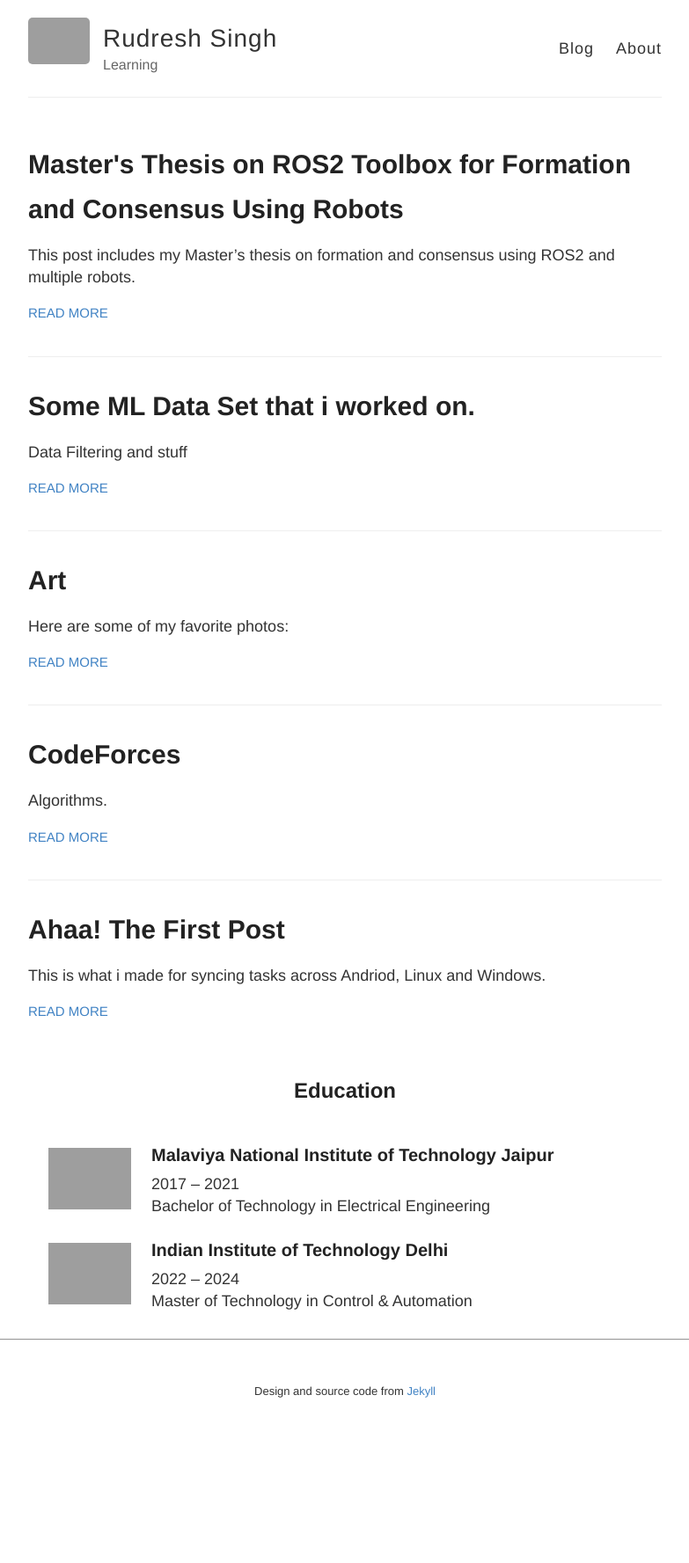
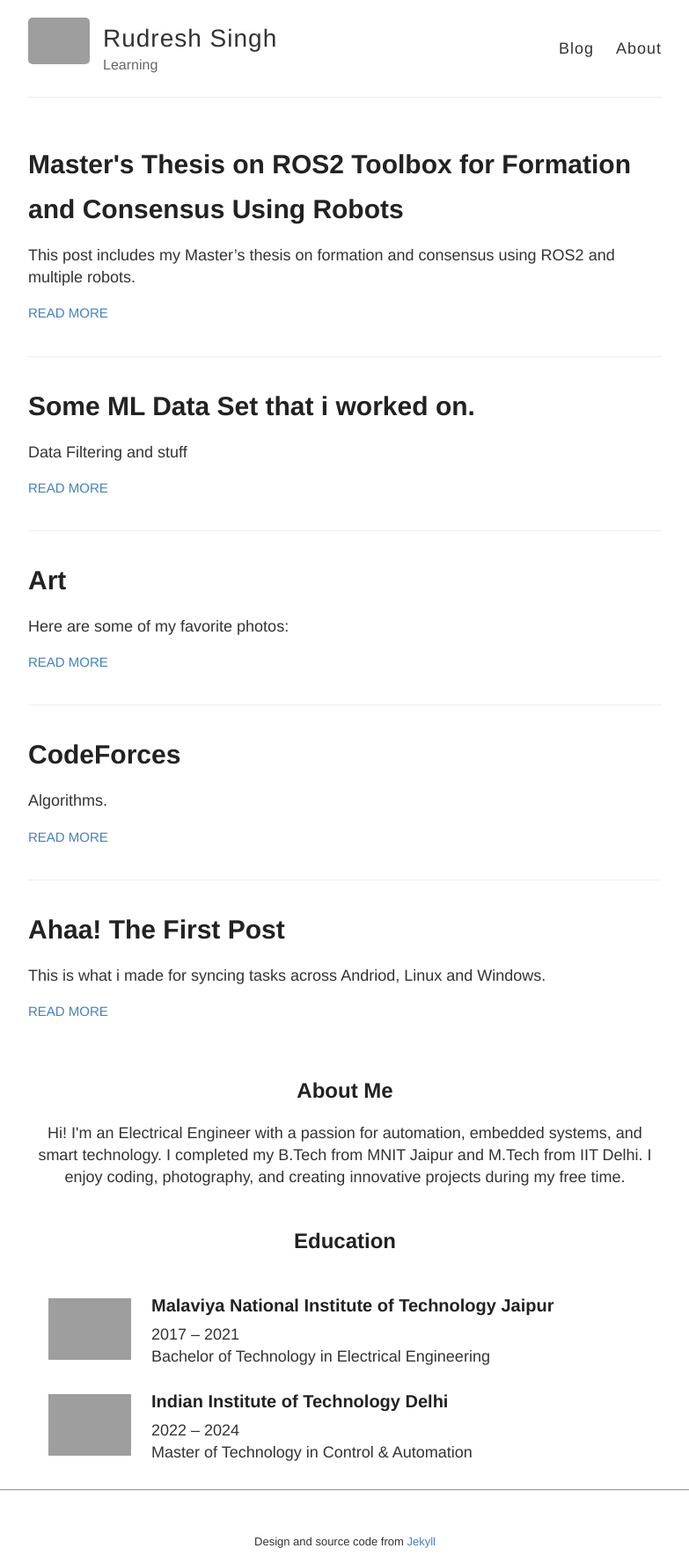
Before and after one commit to Ruudddiiii/ruudddiiii.github.io, a Jekyll site: the page built from index.html, in a window 1280 px wide, cut to the strip 0-1777 px from the top of the page. Shown: the whole strip at 88% size, without its empty margins (248-1031 px from the left). Built offline with Jekyll 4.4.1, drawn with Linux system fonts in a browser that asks for light colours; before the commit the page ends 1606 px from its top, so only the background shows below that; grey boxes are pictures that could not be loaded.

Commit message:
Update default.html

```diff
--- a/_layouts/default.html
+++ b/_layouts/default.html
@@ -40,6 +40,15 @@
       <div id="main" role="main" class="container">
       {{ content }}
       </div>
+  <div class="container" style="margin-top: 40px;">
+  <h2 style="text-align: center;">About Me</h2>
+  <p style="max-width: 800px; margin: 0 auto; text-align: center;">
+    Hi! I'm an Electrical Engineer with a passion for automation, embedded systems, and smart technology.
+    I completed my B.Tech from MNIT Jaipur and M.Tech from IIT Delhi. I enjoy coding, photography,
+    and creating innovative projects during my free time.
+  </p>
+</div>
+
 
 <!--     College -->
 
```
